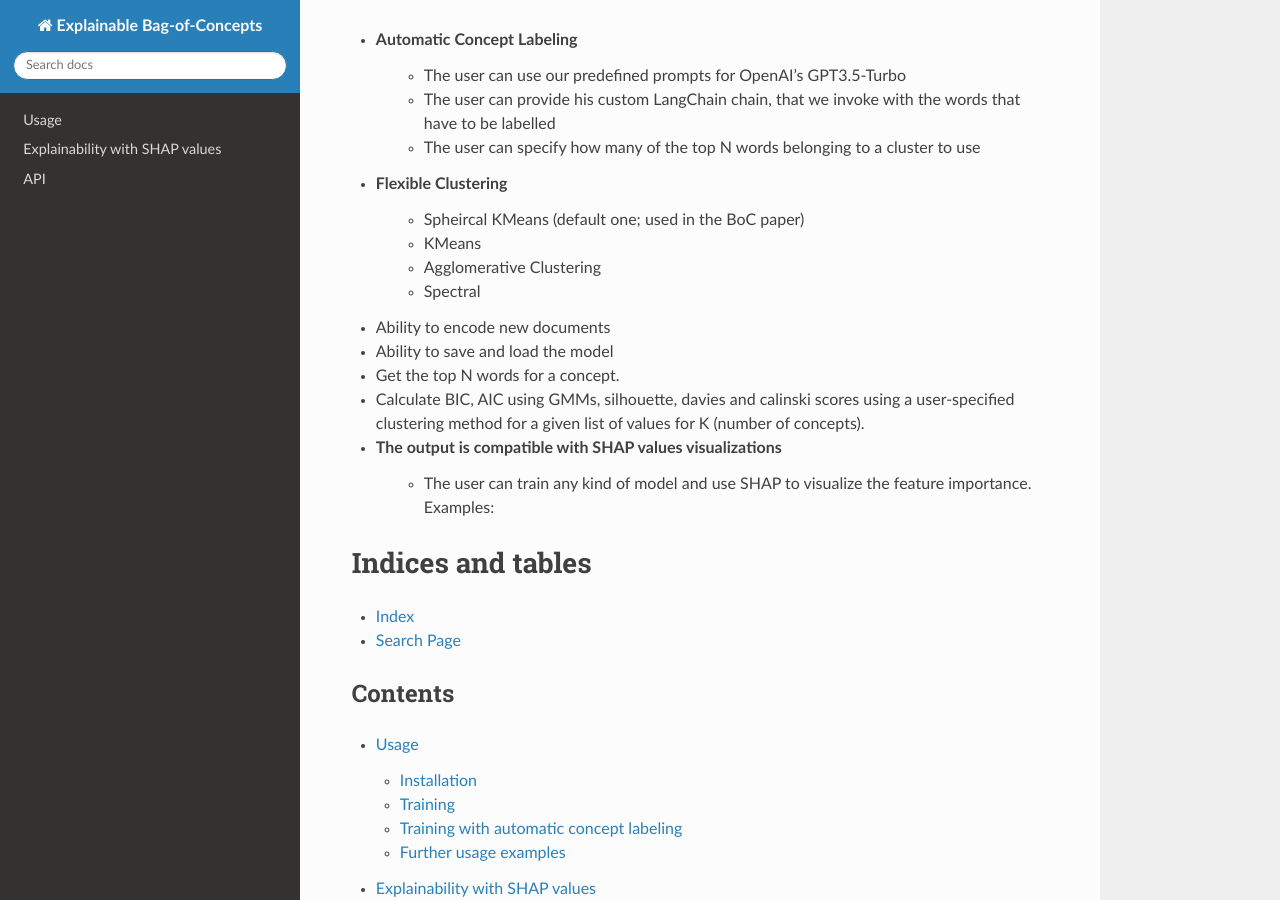
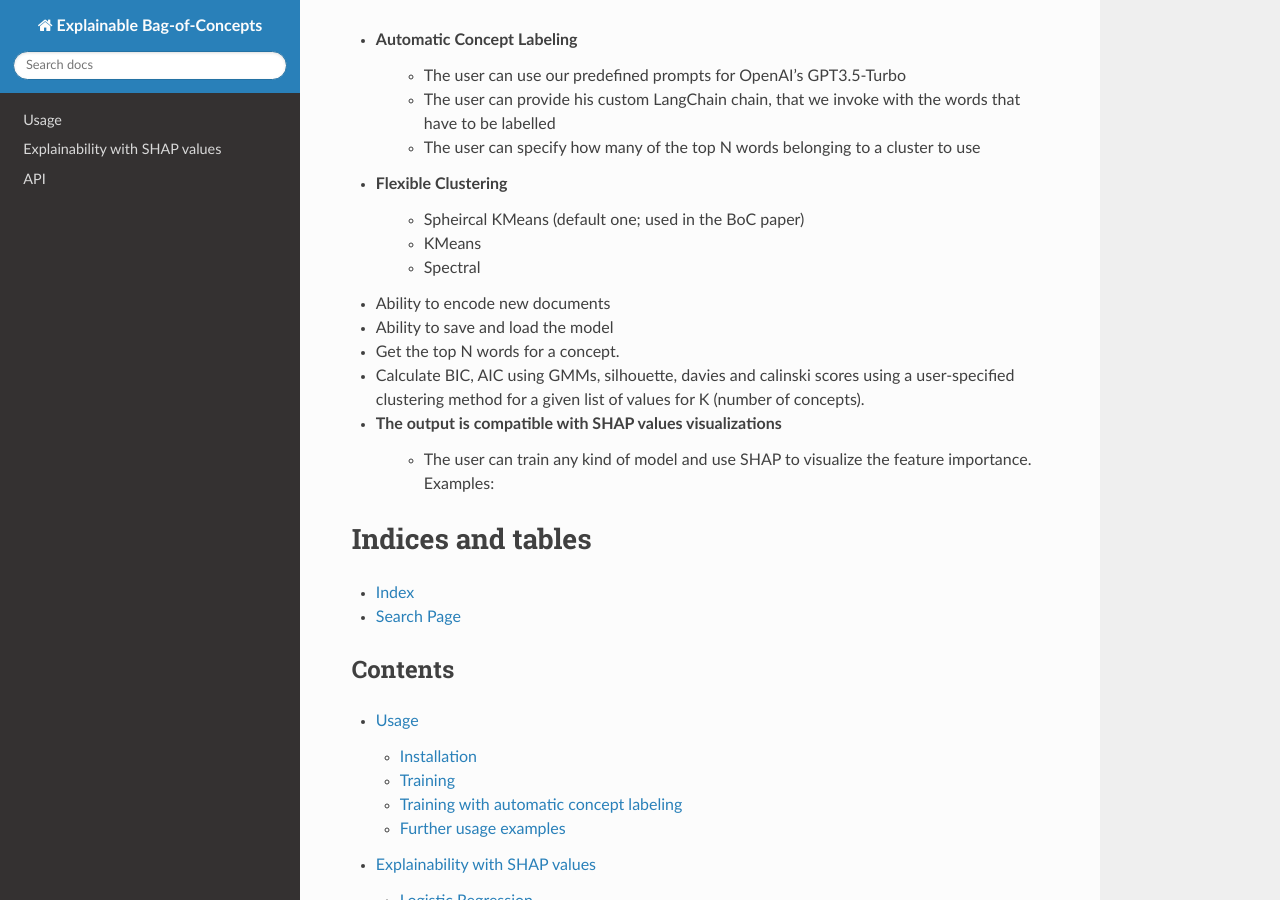
Before and after one commit to kristiyansakalyan/xboc, a Sphinx documentation site: the page built from docs/source/index.rst, in a window 1280 px wide and 900 px high, scrolled down 729 px. Built offline with Sphinx 7.4.7 and the Read the Docs theme 2.0.0, drawn with Linux system fonts in a browser that asks for light colours.

Commit message:
Remove agglomerative

```diff
--- a/docs/source/index.rst
+++ b/docs/source/index.rst
@@ -34,7 +34,6 @@ This project implements a flexible BoC module with automatic concept labelling u
 - Flexible Clustering
    - Spheircal KMeans (default one; used in the BoC paper)
    - KMeans
-   - Agglomerative Clustering
    - Spectral
 - Ability to encode new documents
 - Ability to save and load the model
```
Also changed, not shown: README.md (+0 -1 lines).
